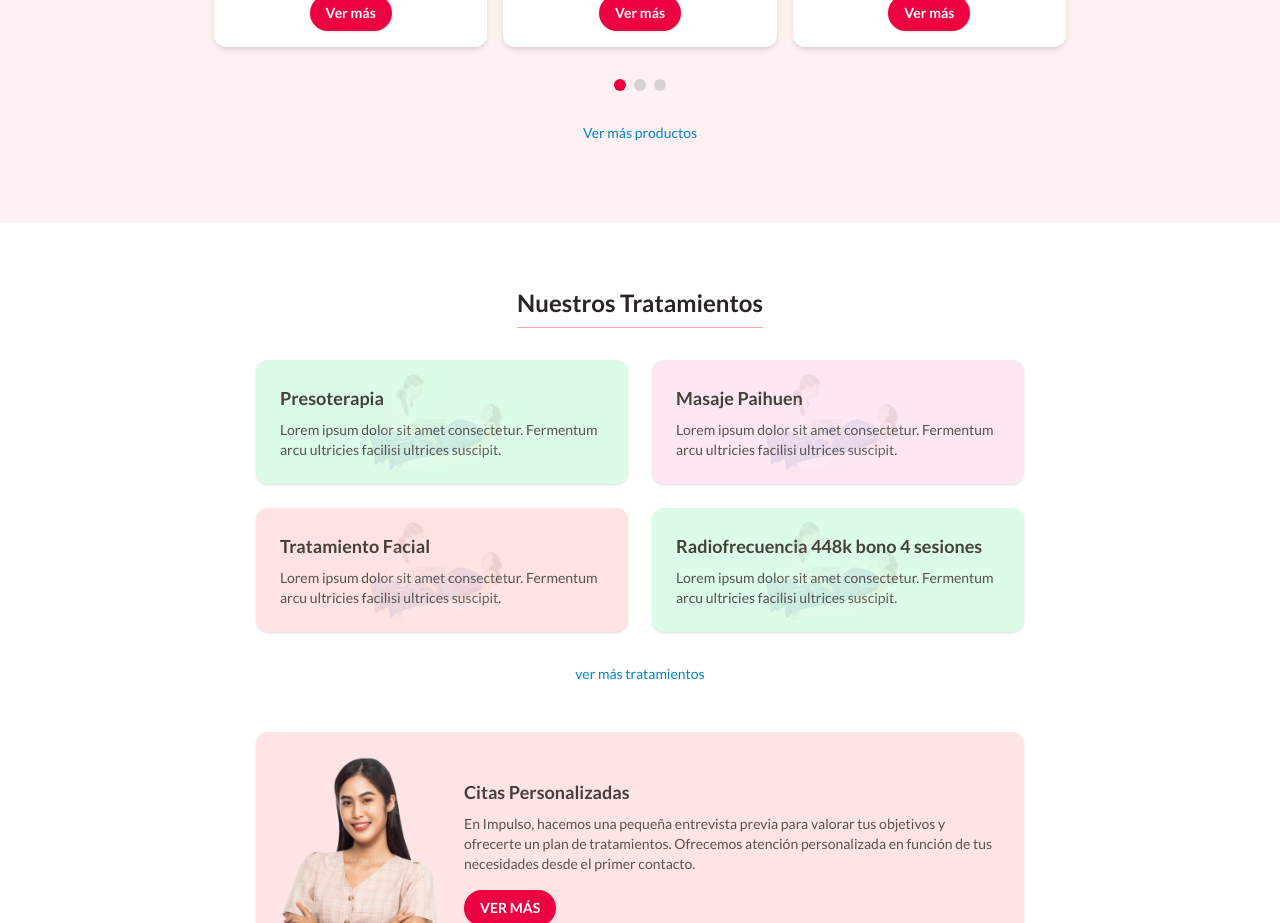
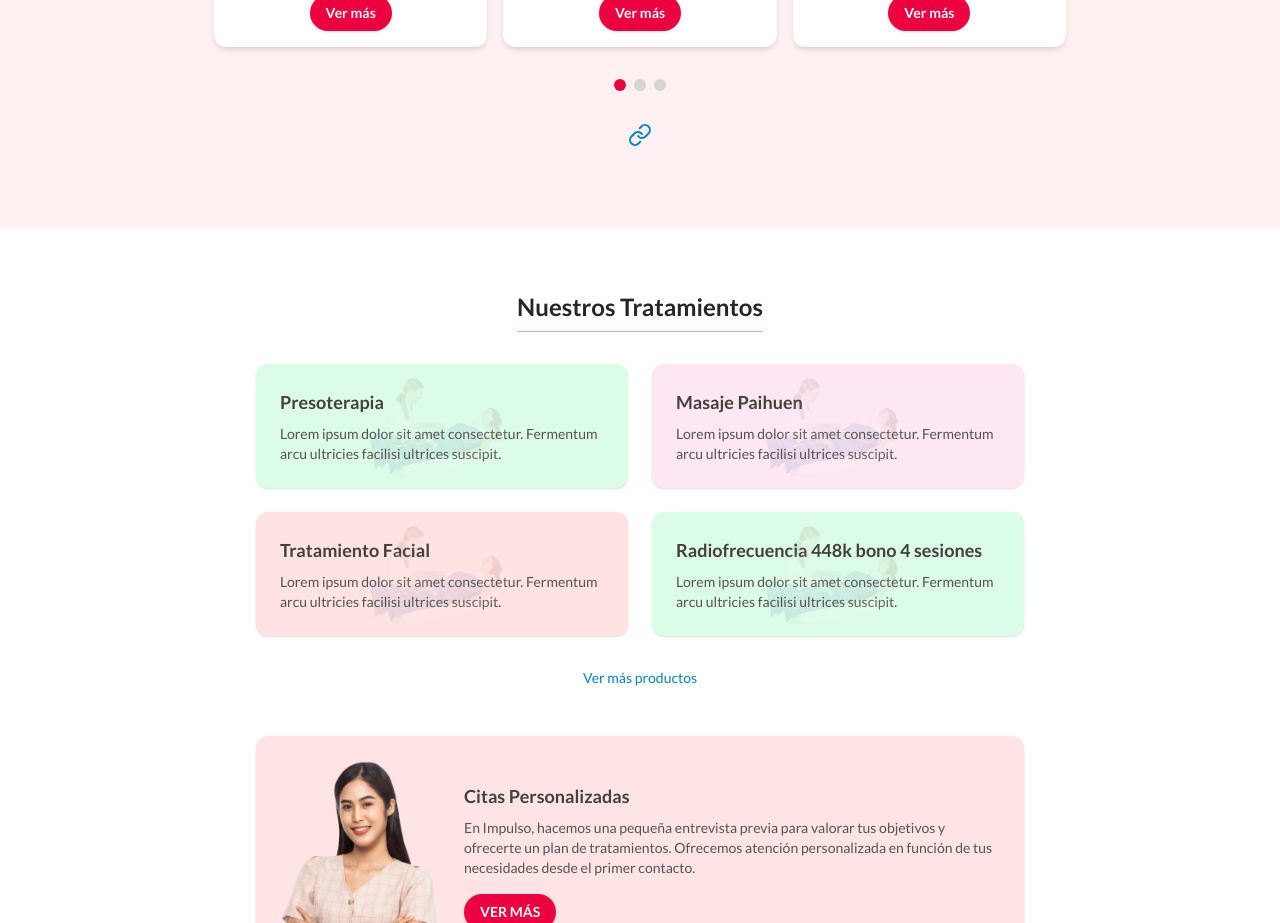
Before and after one commit to isarubio95/impulso, a Next.js app: page / in a window 1280 px wide. Shown: the part 1080-2003 px from the top of the page. Built offline with nearby package versions, Linux system fonts and the light colour scheme.

Commit message:
Cambio <a> por <Link>

```diff
--- a/src/app/tienda/[slug]/BuyBox.tsx
+++ b/src/app/tienda/[slug]/BuyBox.tsx
@@ -1,7 +1,6 @@
 "use client";
 
 import { useState, useTransition } from "react"
-import CTA from "@/components/CTA"
 import { addToCart } from "./actions"
 
 export default function BuyBox({ productId, precio }: { productId: string; precio: number }) {
--- a/src/components/Home/Promociones.tsx
+++ b/src/components/Home/Promociones.tsx
@@ -4,6 +4,7 @@ import { useEffect, useState } from 'react'
 import TarjetaPromociones from '@/components/Home/TarjetaPromociones'
 import Product from '@/assets/img/product.png'
 import { FaChevronLeft, FaChevronRight } from 'react-icons/fa'
+import { Link } from 'lucide-react'
 
 const productos = [
   { id: 1, img: Product, alt: 'Suplemento 01', producto: 'suplemento-01', nombre: 'Suplemento alimentación 01', descripcion: 'Lorem ipsum...', precioNuevo: 19.99, precioAntiguo: 24.99 },
@@ -118,7 +119,12 @@ export default function Promociones() {
       </div>
 
       {/* Ver más */}
-      <a href="/tienda" className="text-sm text-sky-600 hover:underline">Ver más productos</a>
+      <Link
+        href="/tienda"
+        className="text-sm text-sky-600 hover:underline"
+      >
+        Ver más productos
+      </Link>
     </section>
   )
 }
--- a/src/components/Home/TratamientosHome.tsx
+++ b/src/components/Home/TratamientosHome.tsx
@@ -1,6 +1,7 @@
 'use client'
 
 import Image from 'next/image'
+import Link from 'next/link'
 import CTA from '@/components/CTA'
 import presoterapia from '@/assets/img/presoterapia.png'
 import terapeuta from '@/assets/img/terapeuta.png'
@@ -35,7 +36,12 @@ export default function TratamientosHome() {
       </div>
 
       {/* Ver más */}
-      <a href="/tratamientos" className="text-sm text-sky-600 hover:underline">ver más tratamientos</a>
+      <Link
+        href="/tienda"
+        className="text-sm text-sky-600 hover:underline"
+      >
+        Ver más productos
+      </Link>
 
       {/* Citas personalizadas */}
       <div className="flex flex-col sm:flex-row items-center gap-6 hover:shadow-md transition-shadow duration-300 max-w-3xl mt-4 bg-rose-100 rounded-xl pb-0 p-6 shadow-sm">
```
